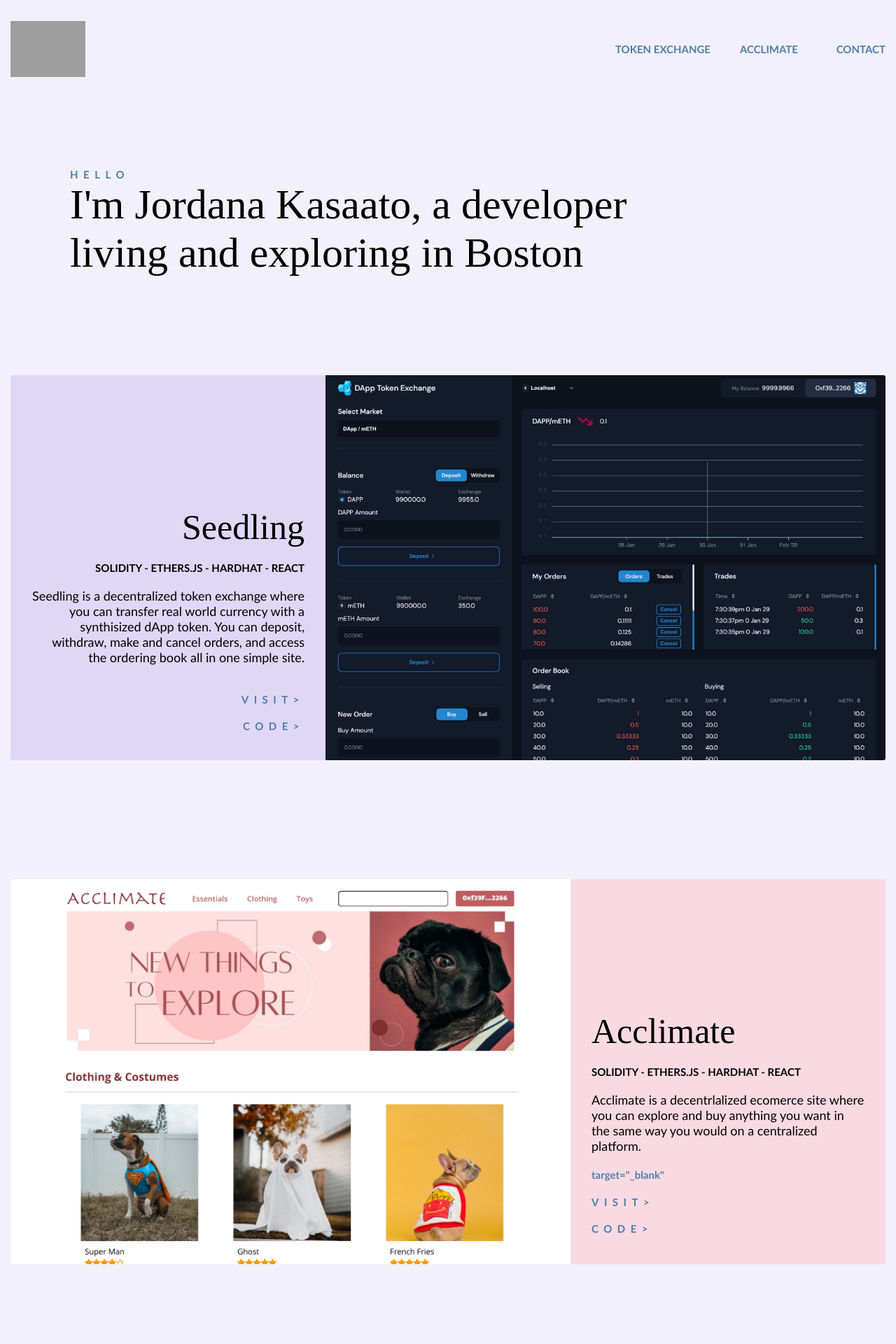
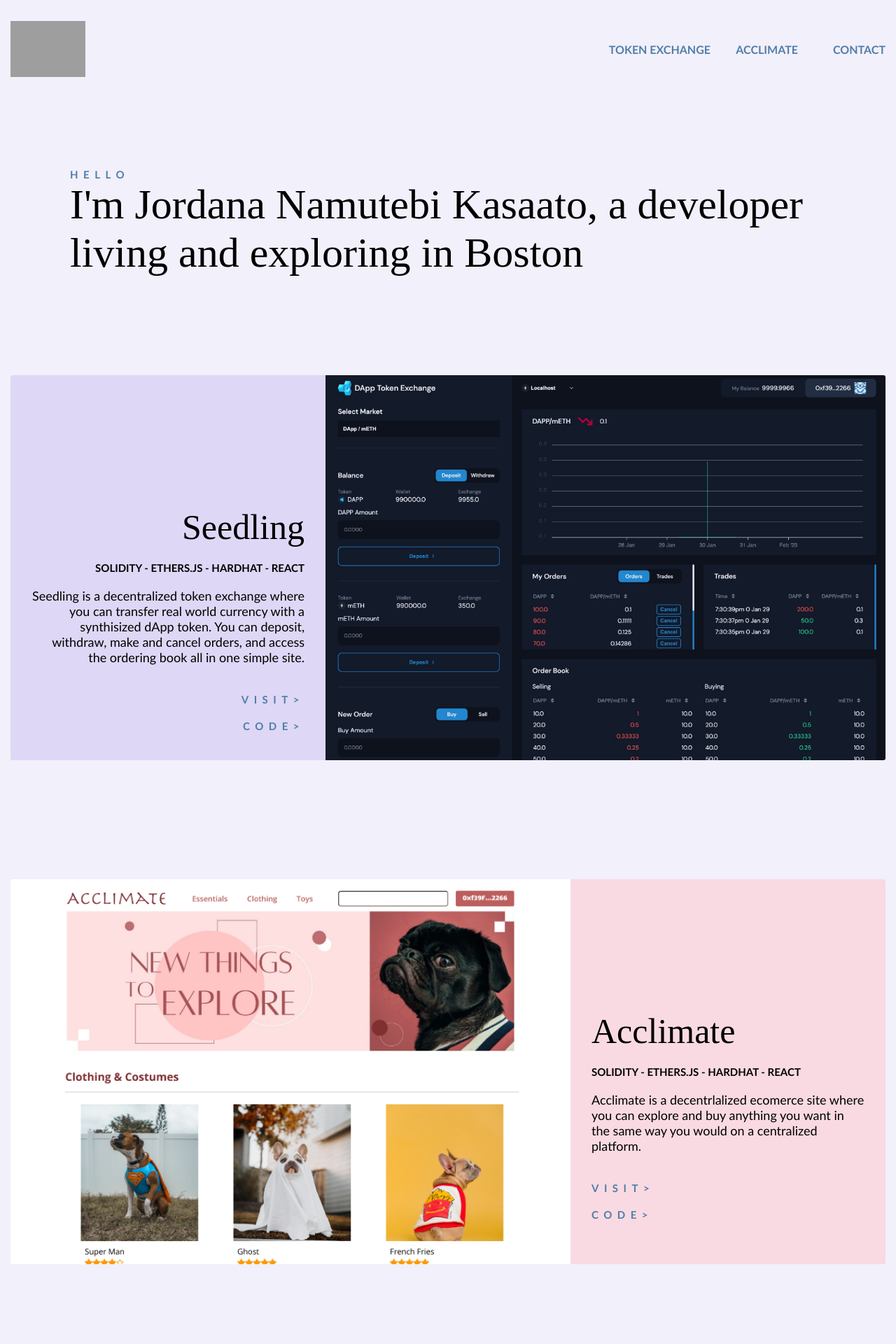
Before and after one commit to jnkasaato/Portfolio, a React (Create React App) app: page / in a window 1280 px wide. Shown: the top 1920 px of the page at 70% size. Built offline with nearby package versions, Linux system fonts and the light colour scheme; grey boxes are pictures that could not be loaded.

Commit message:
hyperlinks

```diff
--- a/src/components/Navigation.js
+++ b/src/components/Navigation.js
@@ -2,14 +2,6 @@
 import '../App.css';
 import jk from '../assets/jk.png'
 
-document.querySelectorAll('a[href^="#"]').forEach(anchor => {
-  anchor.addEventListener('click', function (e) {
-    e.preventDefault();
-    document.querySelector(this.getAttribute('href')).scrollIntoView({
-        behavior: 'smooth'
-    });
-  });
-});
 
 function Navigation() {
 return (
--- a/src/components/Projects.js
+++ b/src/components/Projects.js
@@ -17,20 +17,20 @@ return (
       </div>
     </div>
     <div className = "projects__img">
-      <img src = {tokenexchange} height= "550px" width ="800px"/>
+      <a href="https://seedling.jordananamutebi.com" target="_blank"><img src = {tokenexchange} height= "550px" width ="800px"/></a>
     </div>
   </div>
   <br/><br/><br/><br/><br/><br/>
   <div className = "project2" id= "ecommerce">
     <div className = "projects__img">
-      <img src = {ecommerce} height= "550px" width ="800px"/>
+      <a href="https://acclimate.jordananamutebi.com" target="_blank"><img src = {ecommerce} height= "550px" width ="800px"/></a>
     </div>
     <div className = "projects__info">
       <h3><br/>Acclimate</h3>
       <h4> SOLIDITY  -  ETHERS.JS  -  HARDHAT  -  REACT </h4>
       <h5>Acclimate is a decentrlalized ecomerce site where you can explore and buy anything you want in the same way you would on a centralized platform. </h5>
       <div className = "projects__buttons">
-        <a href="https://acclimate.jordananamutebi.com"> target="_blank"<h1 >VISIT> </h1></a>
+        <a href="https://acclimate.jordananamutebi.com" target="_blank"><h1 >VISIT> </h1></a>
         <a href="https://github.com/jnkasaato/ecommerce" target="_blank"><h1>CODE> </h1></a>
       </div>
     </div>
--- a/src/components/Welcome.js
+++ b/src/components/Welcome.js
@@ -7,7 +7,7 @@ return (
   <div className = 'Welcome'>
 
     <h1>HELLO </h1>
-    <h2>I'm Jordana Kasaato, a  developer <br/>living and exploring in Boston</h2>
+    <h2>I'm Jordana Namutebi Kasaato, a developer <br/>living and exploring in Boston</h2>
   </div>
 
   );
--- a/src/index.css
+++ b/src/index.css
@@ -62,10 +62,11 @@ h5{
 a{
   text-decoration: none;
   font-family:var(--secondaryfont);
-  font-size:15px;
+  font-size:16px;
   font-weight:100;
   color:var(--accent);
   font-weight:600;
+  scroll-behavior: smooth;
 }
 
 a:hover {
```
